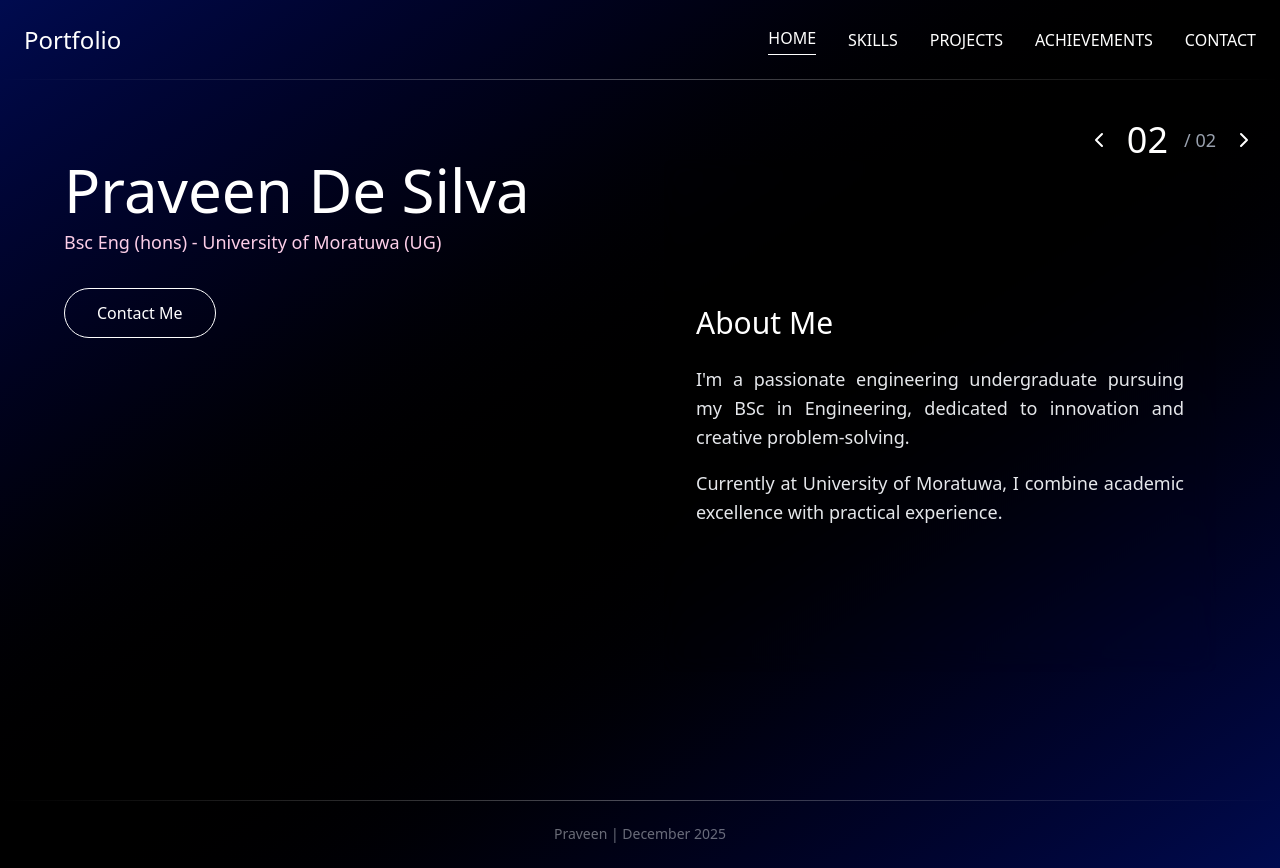
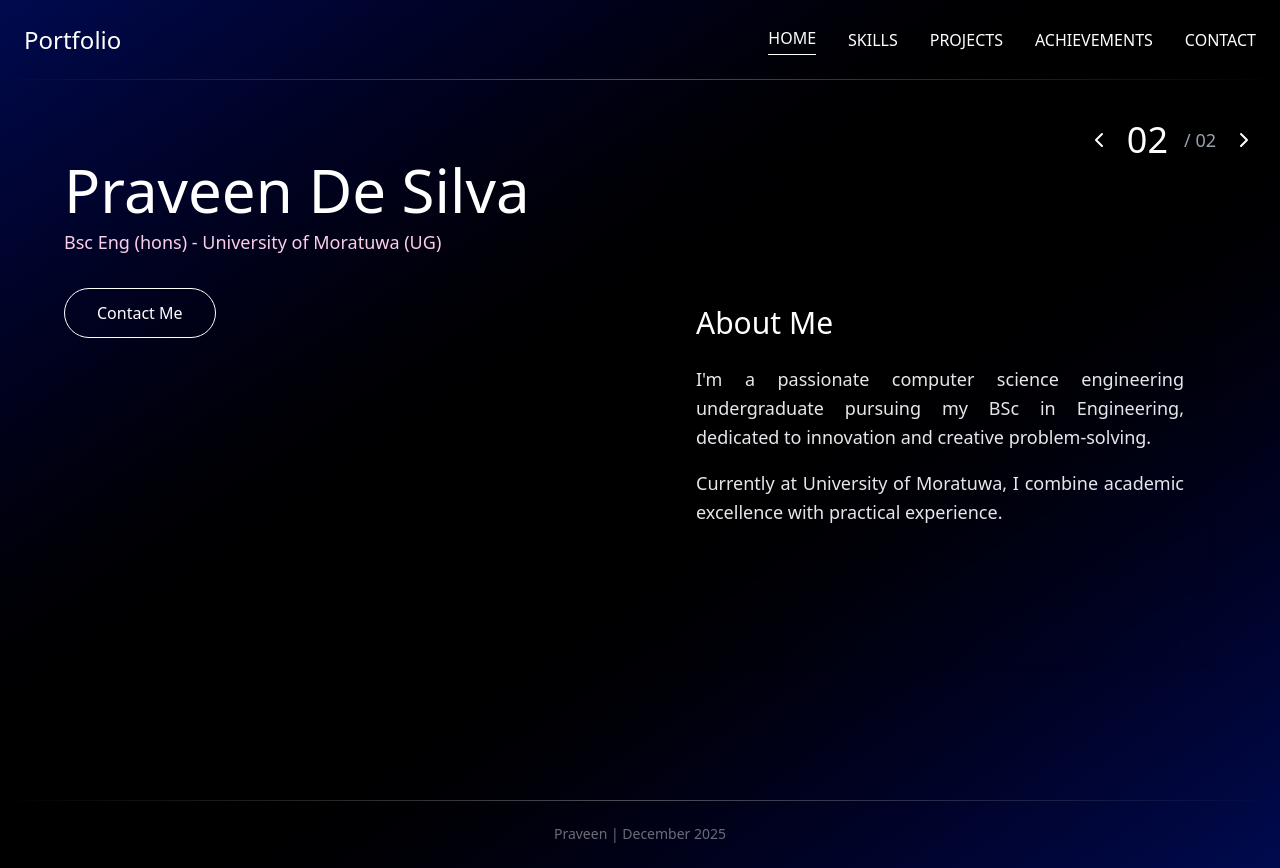
Before and after one commit to SandamiUpeksha/my-portfolio, a Next.js app: page / in a window 1280 px wide. Both pictures are taken after a click on the button 1098 px from the left and 140 px from the top of the page. Built offline with nearby package versions, Linux system fonts and the light colour scheme.

Commit message:
Refactor code structure for improved readability and maintainability

```diff
--- a/app/page.tsx
+++ b/app/page.tsx
@@ -101,7 +101,7 @@ export default function Home() {
                         <div className="bg-opacity-5 backdrop-blur-md rounded-lg p-8 border-opacity-20 w-full h-full flex flex-col justify-center">
                           <h2 className="text-xl sm:text-2xl md:text-3xl font-light text-white mb-6">About Me</h2>
                           <p className="text-sm sm:text-base md:text-lg text-gray-200 font-light leading-relaxed mb-4 text-justify">
-                            I'm a passionate engineering undergraduate pursuing my BSc in Engineering, dedicated to innovation and creative problem-solving.
+                            I'm a passionate computer science engineering undergraduate pursuing my BSc in Engineering, dedicated to innovation and creative problem-solving.
                           </p>
                           <p className="text-sm sm:text-base md:text-lg text-gray-200 font-light leading-relaxed text-justify">
                             Currently at University of Moratuwa, I combine academic excellence with practical experience.
```
Also changed, not shown: public/images/profile.png (added).
